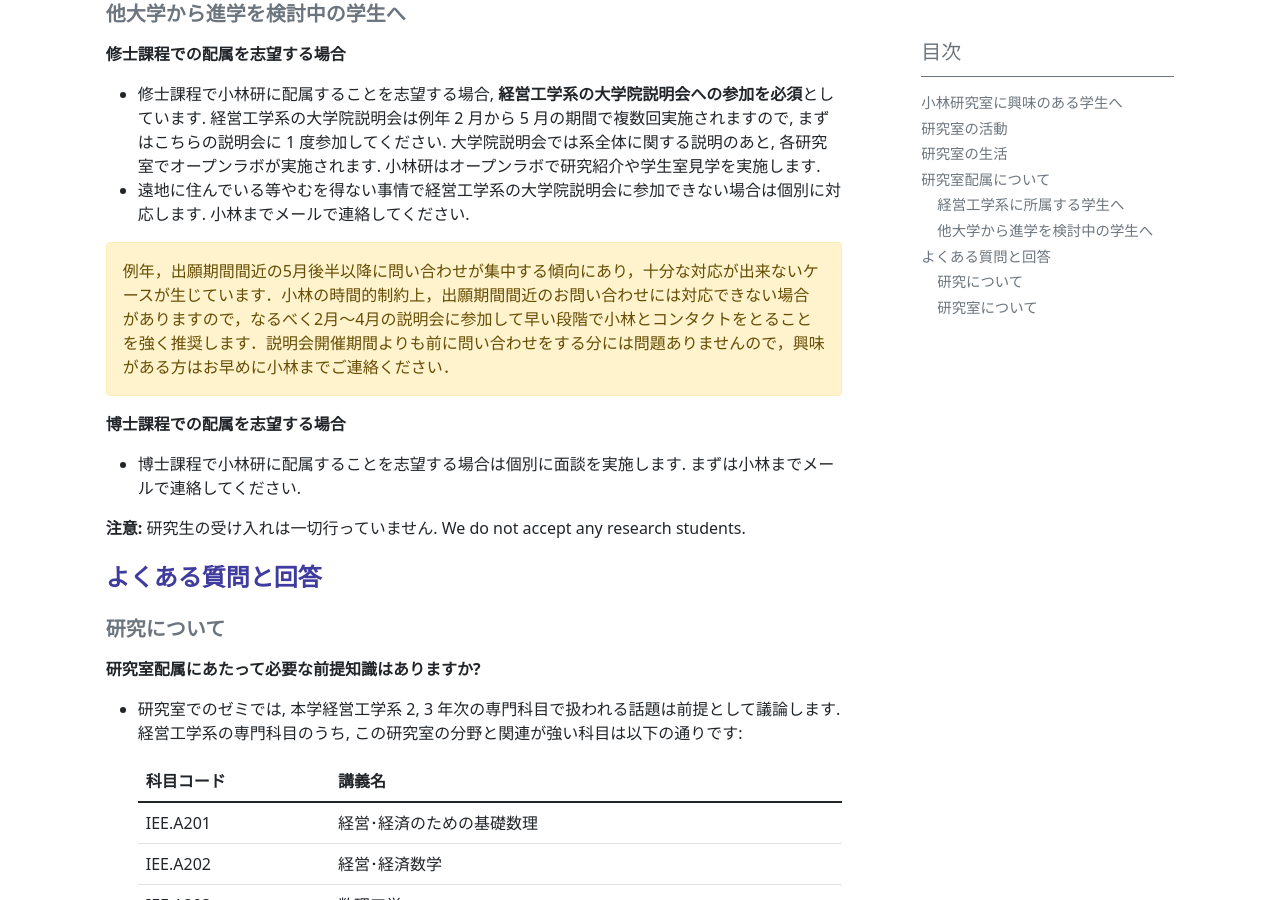
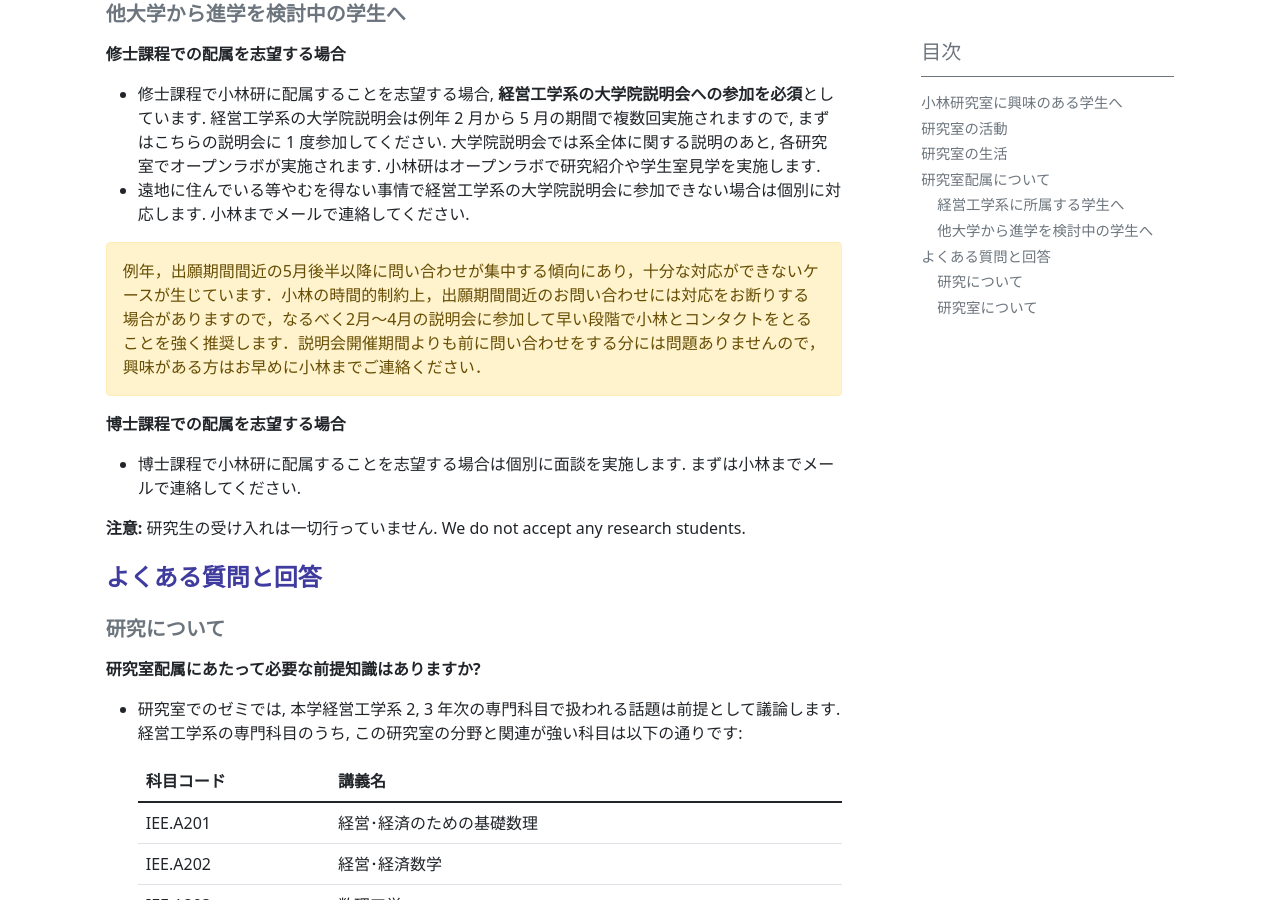
Before and after one commit to isct-koba-lab/isct-koba-lab.github.io, a Jekyll site: the page built from pages/for-students.md, in a window 1280 px wide and 900 px high, scrolled down 1468 px. Built offline with Jekyll 4.4.1, drawn with Linux system fonts in a browser that asks for light colours.

Commit message:
update for-student

```diff
--- a/pages/for-students.md
+++ b/pages/for-students.md
@@ -49,7 +49,7 @@ toc: true
 - 遠地に住んでいる等やむを得ない事情で経営工学系の大学院説明会に参加できない場合は個別に対応します. 小林までメールで連絡してください.
 
 {:.alert .alert-warning}
-例年，出願期間間近の5月後半以降に問い合わせが集中する傾向にあり，十分な対応が出来ないケースが生じています．小林の時間的制約上，出願期間間近のお問い合わせには対応できない場合がありますので，なるべく2月〜4月の説明会に参加して早い段階で小林とコンタクトをとることを強く推奨します．説明会開催期間よりも前に問い合わせをする分には問題ありませんので，興味がある方はお早めに小林までご連絡ください．
+例年，出願期間間近の5月後半以降に問い合わせが集中する傾向にあり，十分な対応ができないケースが生じています．小林の時間的制約上，出願期間間近のお問い合わせには対応をお断りする場合がありますので，なるべく2月〜4月の説明会に参加して早い段階で小林とコンタクトをとることを強く推奨します．説明会開催期間よりも前に問い合わせをする分には問題ありませんので，興味がある方はお早めに小林までご連絡ください．
 
 **博士課程での配属を志望する場合**
 - 博士課程で小林研に配属することを志望する場合は個別に面談を実施します. まずは小林までメールで連絡してください.
```
